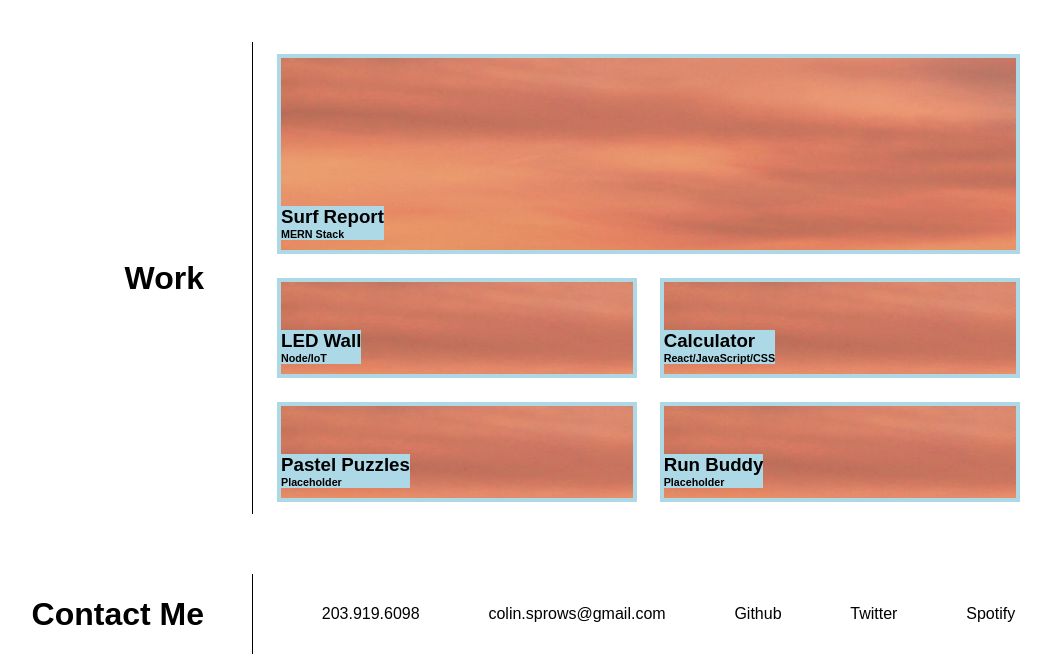
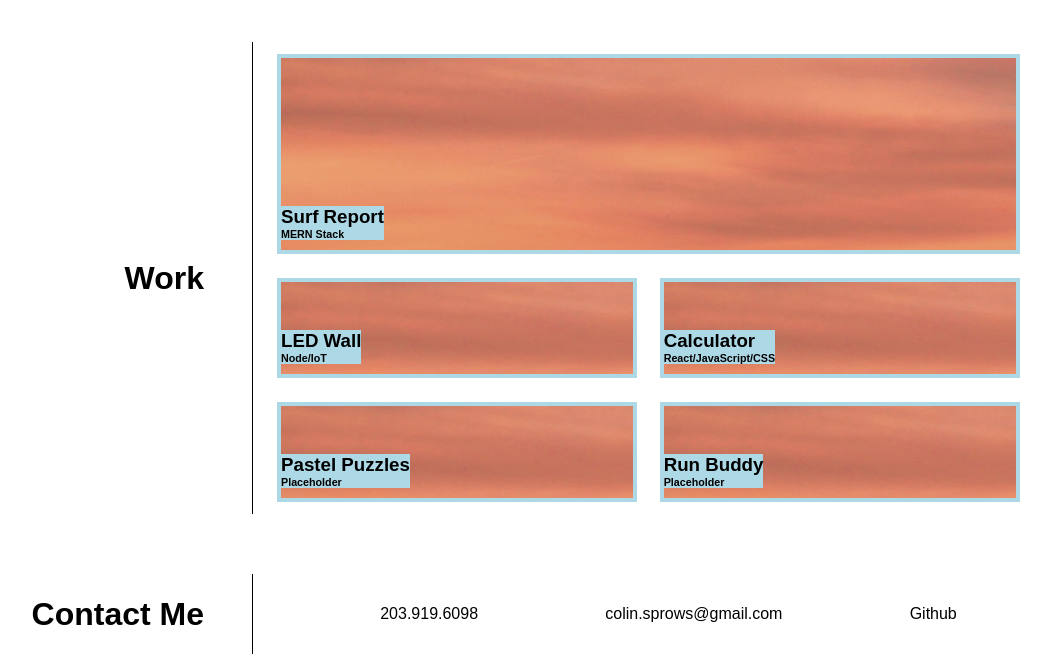
Before and after one commit to ColinSprows/colin-sprows-portfolio-2, a plain HTML site: page index.html in a window 1280 px wide. Shown: the part 583-1247 px from the top of the page, without its empty margins (92-1143 px from the left). Drawn offline with Linux system fonts and the light colour scheme.

Commit message:
updated contact me with working links

```diff
--- a/index.html
+++ b/index.html
@@ -104,9 +104,7 @@
             <ul>
                 <li>203.919.6098</li>
                 <li>colin.sprows@gmail.com</li>
-                <li>Github</li>
-                <li>Twitter</li>
-                <li>Spotify</li>
+                <li><a href="https://github.com/ColinSprows">Github</a></li>
             </ul>
         </div>
     </div>
```
